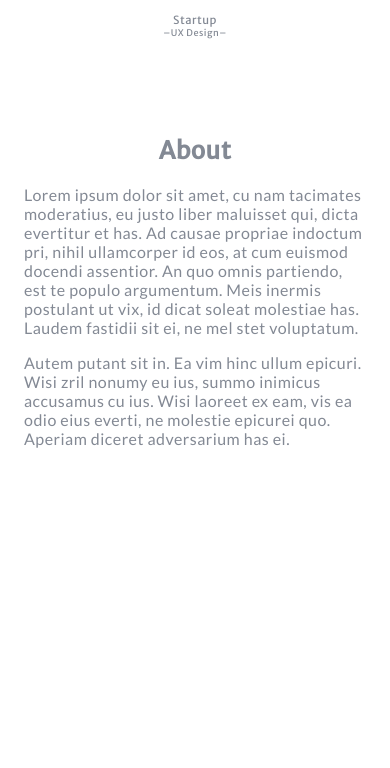
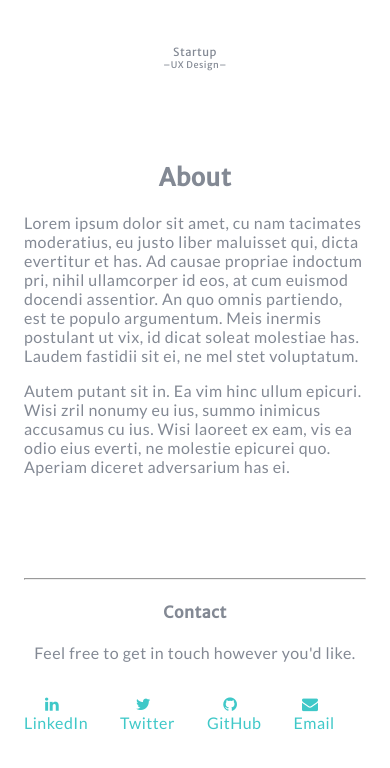
Before and after one commit to tianatucker/Portfolio-2016, a plain HTML site: page index.html in a window 390 px wide. Shown: the part 1224-1992 px from the top of the page. Before the commit the page ends 1719 px from the top, so only its background shows below. Drawn offline with Linux system fonts and the light colour scheme.

Commit message:
Add contact section and more responsiveness

```diff
--- a/css/core.css
+++ b/css/core.css
@@ -15,6 +15,10 @@ body {
 
 h1, h2, h3, h4, h5, h6 {
 	font-family: 'Merriweather Sans', sans-serif;
+}
+
+a {
+	text-decoration: none;
 }
 
 /*Logo*/
@@ -168,13 +172,53 @@ radial-gradient(circle, white 10%, black 10%) 50px 50px;
 }
 
 .content {
-	height: 21em;
+	height: 18em;
 	border-bottom: 10%;
+}
+
+.work {
+	padding-top: 2em;
+}
+
+/*About*/
+.about {
+	padding-top: 1.5em;
+}
+
+/*Contact*/
+
+hr {
+	margin-top: 4em;
+}
+
+.social {
+	list-style: none;
+	display: inline-flex;
+	padding: 0px;
+}
+
+.social-space {
+	padding-right: 2em;
+}
+
+.icon-space {
+	padding-right: .5em;
+}
+
+.social-space > a {
+	color: #3FC8C8;
+}
+
+.social-space > a:hover {
+	color: #64dddd;
 }
 
 @media only screen and (min-width: 1000px) and (max-width: 1275px) {
 	.StyleCable, .Morning-Envelope, .Noblis {
 		height: 12em;
+	}
+	.about {
+		margin-top: 6em;
 	}
 }
 
@@ -253,9 +297,12 @@ radial-gradient(circle, white 10%, black 10%) 50px 50px;
 	}
 }
 
-@media only screen and (max-width: 540px) {
+@media only screen and (max-width: 600px) {
 	.StyleCable > h5 {
 		margin-top: 16em;
+	}
+	.StyleCable > h5 > h6 {
+		margin-bottom: 8em;
 	}
 	.company-type {
 		margin-top: 14em;
@@ -268,16 +315,8 @@ radial-gradient(circle, white 10%, black 10%) 50px 50px;
 		margin-bottom: 10%;
 		margin-top: 3em;
 	}
+	hr {
+	margin-top: 8em;
+	}
+
 }
-
-/*@media only screen and (max-width: 1000px) {
-	.StyleCable, .Morning-Envelope, .Noblis {
-		width:100%;
-		margin-bottom: 4%;
-		height: 12em;
-	}
-	.company-type {
-		margin-top: 24%;
-		margin-bottom: auto;
-	}
-}
--- a/index.html
+++ b/index.html
@@ -53,5 +53,24 @@
 		<p>Autem putant sit in. Ea vim hinc ullum epicuri. Wisi zril nonumy eu ius, summo inimicus accusamus cu ius. Wisi laoreet ex eam, vis ea odio eius everti, ne molestie epicurei quo. Aperiam diceret adversarium has ei.</p>
 </div>
 </section>
+<footer class="text-center">
+	<hr>
+	<h4>Contact</h4>
+	<p>Feel free to get in  touch however you'd like.</p>
+	<ul class="social">
+		<li class="social-space">
+			<a href="http://"><i class="fa fa-linkedin icon-space" aria-hidden="true"></i>LinkedIn</a>
+		</li>
+		<li class="social-space">
+			<a href="http://"><i class="fa fa-twitter icon-space" aria-hidden="true"></i>Twitter</a>
+		</li>
+		<li class="social-space">
+			<a href="http://"><i class="fa fa-github icon-space" aria-hidden="true"></i>GitHub</a>
+		</li>
+		<li class="social-space">
+			<a href="http://"><i class="fa fa-envelope icon-space" aria-hidden="true"></i>Email</a>
+		</li>
+	</ul>
+</footer>
 </body>
 </html>
```
